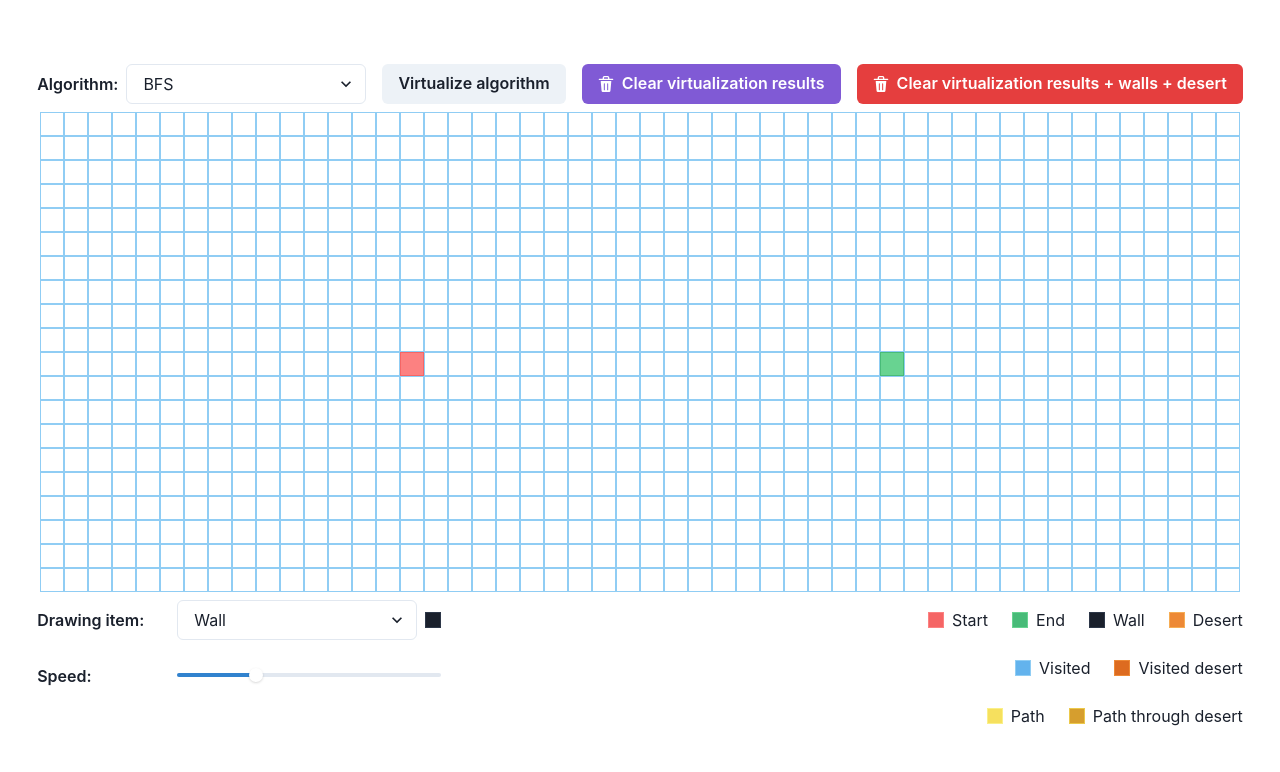
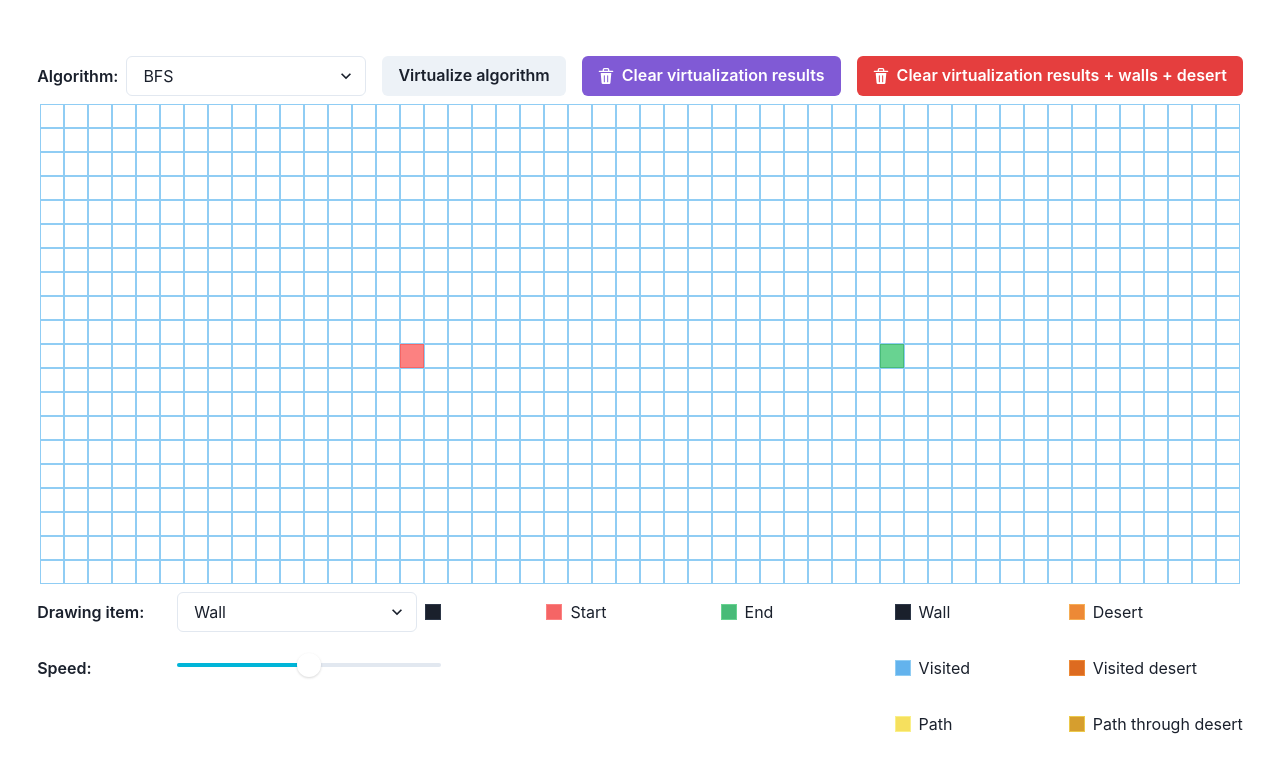
Before and after one commit to ngquhuanbl/Pathfinding_Visualization, a React (Create React App) app: page / in a window 1280 px wide. Shown: the top 772 px of the page. Built offline with nearby package versions, Linux system fonts and the light colour scheme.

Commit message:
Re-organize legends' layout + Add speed adjustment

```diff
--- /dev/null
+++ b/src/constants/delay.ts
@@ -0,0 +1,2 @@
+export const MAX_DELAY = 100; // in ms
+export const MIN_DELAY = 0; // in ms
--- /dev/null
+++ b/src/constants/speed.ts
@@ -0,0 +1,3 @@
+export const MAX_SPEED = 100; // in ms
+export const MIN_SPEED = 0; // in ms
+export const INITIAL_SPEED = 50; // in ms
--- /dev/null
+++ b/src/utils/delay.ts
@@ -0,0 +1,6 @@
+import { MAX_DELAY } from 'constants/delay';
+import { MAX_SPEED } from 'constants/speed';
+
+export const calculateDelayFromSpeed = (speed: number): number => {
+  return MAX_DELAY * (1 - speed / MAX_SPEED);
+};
--- a/src/views/components/FooterControls/index.tsx
+++ b/src/views/components/FooterControls/index.tsx
@@ -13,15 +13,19 @@ import {
   Text,
 } from '@chakra-ui/react';
 
+import { INITIAL_SPEED, MAX_SPEED, MIN_SPEED } from 'constants/speed';
+
 interface Props {
   selectedDrawingItem: string;
   onSelectDrawingItem: (event: SyntheticEvent) => void;
+  onSpeedChange: (value: number) => void;
   isVirtualizing: boolean;
 }
 
 const FooterControls = ({
   selectedDrawingItem,
   onSelectDrawingItem,
+  onSpeedChange,
   isVirtualizing,
 }: Props): JSX.Element => {
   return (
@@ -31,7 +35,7 @@ const FooterControls = ({
       gap={4}
       alignItems="center"
     >
-      <GridItem colSpan={1} display="inline" verticalAlign="middle">
+      <GridItem colSpan={1}>
         <Text fontWeight="600">Drawing item:</Text>
       </GridItem>
       <GridItem colSpan={2}>
@@ -59,11 +63,19 @@ const FooterControls = ({
         <Text fontWeight="600">Speed:</Text>
       </GridItem>
       <GridItem colSpan={2}>
-        <Slider aria-label="slider-ex-1" defaultValue={30} w={10} width="full">
+        <Slider
+          colorScheme="cyan"
+          aria-label="speed slider"
+          width="full"
+          min={MIN_SPEED}
+          max={MAX_SPEED}
+          defaultValue={INITIAL_SPEED}
+          onChange={onSpeedChange}
+        >
           <SliderTrack>
             <SliderFilledTrack />
           </SliderTrack>
-          <SliderThumb />
+          <SliderThumb boxSize={6} />
         </Slider>
       </GridItem>
     </Grid>
--- a/src/views/components/Legends/index.tsx
+++ b/src/views/components/Legends/index.tsx
@@ -1,49 +1,64 @@
 import { memo } from 'react';
 
-import { HStack, Box, Text, VStack } from '@chakra-ui/react';
+import { HStack, Box, Text, Grid, GridItem } from '@chakra-ui/react';
 
 const Legends = () => {
   return (
-    <VStack alignItems="flex-end">
-      <HStack h={10} spacing={6}>
+    <Grid
+      templateRows="repeat(3, 40px)"
+      templateColumns="repeat(4, 1fr)"
+      rowGap={4}
+      alignItems="center"
+    >
+      <GridItem colSpan={1}>
         <HStack>
           <Box w={4} h={4} borderWidth="1px" bgColor="red.400" borderColor="red.300" />
           <Text>Start</Text>
         </HStack>
+      </GridItem>
+      <GridItem colSpan={1}>
         <HStack>
           <Box w={4} h={4} borderWidth="1px" bgColor="green.400" borderColor="green.300" />
           <Text>End</Text>
         </HStack>
+      </GridItem>
+      <GridItem colSpan={1}>
         <HStack>
           <Box w={4} h={4} borderWidth="1px" bgColor="gray.800" borderColor="gray.700" />
           <Text>Wall</Text>
         </HStack>
+      </GridItem>
+      <GridItem colSpan={1}>
         <HStack>
           <Box w={4} h={4} borderWidth="1px" bgColor="orange.400" borderColor="orange.300" />
           <Text>Desert</Text>
         </HStack>
-      </HStack>
-      <HStack h={10} spacing={6}>
+      </GridItem>
+      <GridItem colStart={3} colSpan={1}>
         <HStack>
           <Box w={4} h={4} borderWidth="1px" bgColor="blue.300" borderColor="blue.200" />
           <Text>Visited</Text>
         </HStack>
+      </GridItem>
+      <GridItem colStart={4} colSpan={1}>
         <HStack>
           <Box w={4} h={4} borderWidth="1px" bgColor="orange.500" borderColor="orange.400" />
           <Text>Visited desert</Text>
         </HStack>
-      </HStack>
-      <HStack h={10} spacing={6}>
+      </GridItem>
+      <GridItem colStart={3} colSpan={1}>
         <HStack>
           <Box w={4} h={4} borderWidth="1px" bgColor="yellow.300" borderColor="yellow.200" />
           <Text>Path</Text>
         </HStack>
+      </GridItem>
+      <GridItem colStart={4} colSpan={1}>
         <HStack>
           <Box w={4} h={4} borderWidth="1px" bgColor="yellow.500" borderColor="yellow.400" />
           <Text>Path through desert</Text>
         </HStack>
-      </HStack>
-    </VStack>
+      </GridItem>
+    </Grid>
   );
 };
 
--- a/src/views/pages/Home/index.tsx
+++ b/src/views/pages/Home/index.tsx
@@ -13,7 +13,9 @@ import {
   N_COL,
   N_ROW,
 } from 'constants/grid';
+import { INITIAL_SPEED } from 'constants/speed';
 import GridLocation from 'utils/data-structures/location/GridLocation';
+import { calculateDelayFromSpeed } from 'utils/delay';
 import { pathConstruct } from 'utils/path-construct';
 import FooterControls from 'views/components/FooterControls';
 import Grid from 'views/components/Grid';
@@ -78,11 +80,11 @@ const Homepage = () => {
 
   /**
    * The virtualization process uses setTimeout to schedule UI state update
-   * By keep track of scheduled timer IDs,
-   * we will be able to clear all enqueued but not yet executed timers,
+   * By keep track of scheduled timer Is,
+   * we will be able to clear enqueued but not yet executed timer,
    * and stop the virtualization process completely when needed.
    */
-  const timerIds = useRef<any[]>([]);
+  const timerId = useRef<any>(null);
 
   /**
    * A list of algorithm options
@@ -135,8 +137,19 @@ const Homepage = () => {
    */
   const [selectedDrawingItem, setSelectedDrawingItem] = useState<DrawingItem>('DRAWING_ITEM_WALL');
 
+  /**
+   * timerDelayValue: Timer delay value
+   * We use setTimeout to schedule state update,
+   * which will prevent the state update from being batched but enqueued (rendered) right away
+   */
+  const timerDelayValue = useRef(calculateDelayFromSpeed(INITIAL_SPEED));
+
   const handleSelectDrawingItem = useCallback((e) => {
     setSelectedDrawingItem(e.currentTarget.value);
+  }, []);
+
+  const handleSpeedChange = useCallback((speedValue: number) => {
+    timerDelayValue.current = calculateDelayFromSpeed(speedValue);
   }, []);
 
   /**
@@ -342,23 +355,22 @@ const Homepage = () => {
   const animateAlgorithm = useCallback(
     (visitedInOrder: GridLocation[]): Promise<void> =>
       new Promise<void>((resolve) => {
-        visitedInOrder.forEach(({ row: visitedRow, col: visitedCol }, index, array) => {
-          /**
-           * Use setTimeout to let state update be rendered instead of batched
-           */
-          const timerId = setTimeout(() => {
+        function recursiveFunc(array: GridLocation[], index: number, resolveFunc: () => void) {
+          if (index === array.length) {
+            resolveFunc();
+            return;
+          }
+          timerId.current = setTimeout(() => {
+            const { row: visitedRow, col: visitedCol } = array[index];
             setGridData((prevState) =>
               update(prevState, {
                 [visitedRow]: { [visitedCol]: { isVisited: { $set: true } } },
               }),
             );
-            if (index === array.length - 1) resolve();
-          }, 20 * index);
-          /**
-           * Keep track of enqueued timers
-           */
-          timerIds.current.push(timerId);
-        });
+            recursiveFunc(array, index + 1, resolveFunc);
+          }, timerDelayValue.current);
+        }
+        recursiveFunc(visitedInOrder, 0, resolve);
       }),
     [],
   );
@@ -370,23 +382,27 @@ const Homepage = () => {
     return new Promise<void>((resolve) => {
       if (paths.length === 0) resolve();
 
-      paths.forEach(({ row, col }, index, array) => {
-        /**
-         * Use setTimeout to let state update be rendered instead of batched
-         */
-        const timerId = setTimeout(() => {
+      function recursiveFunc(array: GridLocation[], index: number, resolveFunc: () => void) {
+        if (index === array.length) {
+          resolveFunc();
+          return;
+        }
+
+        timerId.current = setTimeout(() => {
+          /**
+           * Use setTimeout to let state update be rendered instead of batched
+           */
+          const { row: visitedRow, col: visitedCol } = array[index];
           setGridData((prevState) =>
             update(prevState, {
-              [row]: { [col]: { isPathStep: { $set: true } } },
+              [visitedRow]: { [visitedCol]: { isPathStep: { $set: true } } },
             }),
           );
-          if (index === array.length - 1) resolve();
-        }, 30 * index);
-        /**
-         * Keep track of enqueued timers
-         */
-        timerIds.current.push(timerId);
-      });
+          recursiveFunc(array, index + 1, resolveFunc);
+        }, timerDelayValue.current);
+      }
+
+      recursiveFunc(paths, 0, resolve);
     });
   }, []);
 
@@ -404,10 +420,7 @@ const Homepage = () => {
     );
 
     // Clear enqueued timeout events (if there's any)
-    if (timerIds.current.length !== 0) {
-      timerIds.current.forEach((timerId) => clearTimeout(timerId));
-      timerIds.current = [];
-    }
+    clearTimeout(timerId.current);
 
     setIsVirtualizing(false);
     isVirtualizationDone.current = false;
@@ -427,10 +440,7 @@ const Homepage = () => {
     );
 
     // Clear enqueued timeout events
-    if (timerIds.current.length !== 0) {
-      timerIds.current.forEach((timerId) => clearTimeout(timerId));
-      timerIds.current = [];
-    }
+    clearTimeout(timerId.current);
 
     setIsVirtualizing(false);
     isVirtualizationDone.current = false;
@@ -582,6 +592,7 @@ const Homepage = () => {
             selectedDrawingItem={selectedDrawingItem}
             onSelectDrawingItem={handleSelectDrawingItem}
             isVirtualizing={isVirtualizing}
+            onSpeedChange={handleSpeedChange}
           />
           <Spacer />
           <Legends />
```
